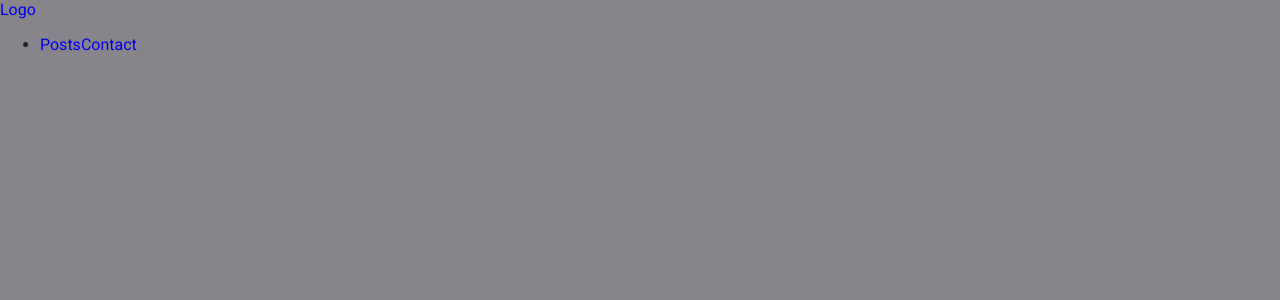
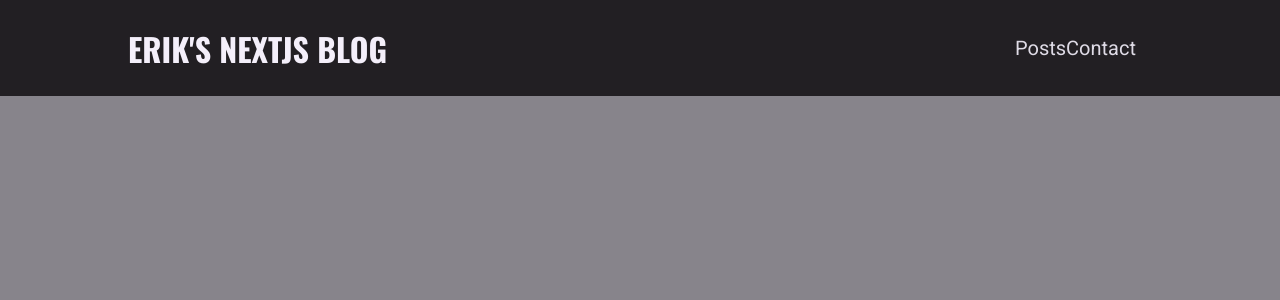
Before and after one commit to ecarlste/yanb, a Next.js app: page /contact in a window 1280 px wide. Shown: the top 300 px of the page. Built offline with nearby package versions, Linux system fonts and the light colour scheme.

Commit message:
Small updates to style on layout comps

```diff
--- /dev/null
+++ b/src/components/layout/logo.module.css
@@ -0,0 +1,13 @@
+.logo {
+  text-transform: uppercase;
+  font-size: var(--size-5);
+  font-weight: bold;
+  font-family: 'Oswald', sans-serif;
+  color: var(--color-grey-50);
+}
+
+@media (min-width: 768px) {
+  .logo {
+    font-size: var(--size-8);
+  }
+}
--- a/src/components/layout/logo.tsx
+++ b/src/components/layout/logo.tsx
@@ -1,7 +1,9 @@
 import React from 'react';
 
+import classes from './logo.module.css';
+
 function Logo() {
-  return <div>Logo</div>;
+  return <div className={classes.logo}>{"Erik's NextJS Blog"}</div>;
 }
 
 export default Logo;
--- /dev/null
+++ b/src/components/layout/main-navigation.module.css
@@ -0,0 +1,42 @@
+.header {
+  width: 100%;
+  height: 6rem;
+  background-color: var(--color-grey-900);
+  display: flex;
+  justify-content: space-between;
+  align-items: center;
+  padding: 0 10%;
+}
+
+.header ul {
+  list-style: none;
+  display: flex;
+  align-items: baseline;
+  margin: 0;
+  padding: 0;
+}
+
+.header li {
+  margin: 0 var(--size-4);
+}
+
+.header a {
+  color: var(--color-grey-100);
+  font-size: var(--size-4);
+}
+
+.header a:hover,
+.header a:active,
+.header a.active {
+  color: var(--color-grey-200);
+}
+
+@media (min-width: 768px) {
+  .header ul {
+    gap: 0.5rem;
+  }
+
+  .header a {
+    font-size: var(--size-5);
+  }
+}
--- a/src/components/layout/main-navigation.tsx
+++ b/src/components/layout/main-navigation.tsx
@@ -2,13 +2,13 @@
 import Logo from './logo';
 import Link from 'next/link';
 
+import classes from './main-navigation.module.css';
+
 function MainNavigation() {
   return (
-    <header>
+    <header className={classes.header}>
       <Link href="/">
-        <a>
-          <Logo />
-        </a>
+        <Logo />
       </Link>
       <nav>
         <ul>
```
